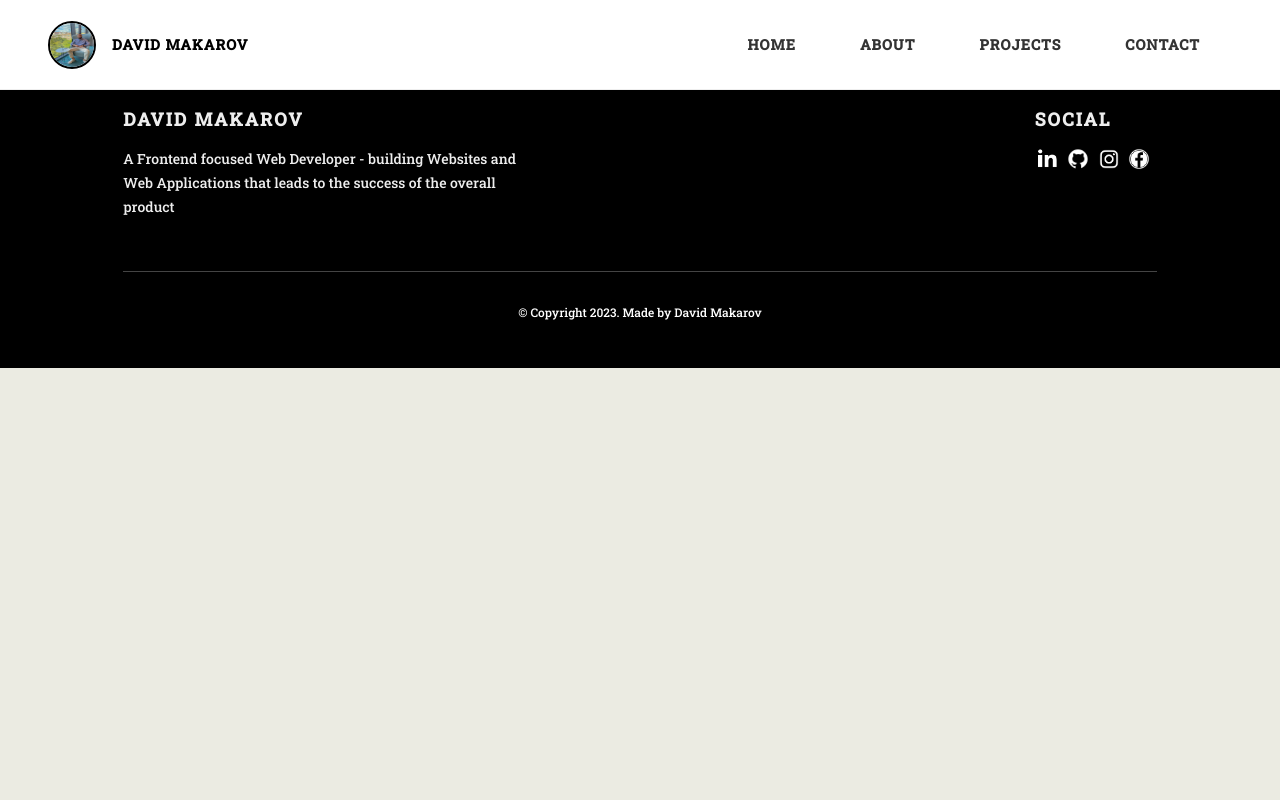
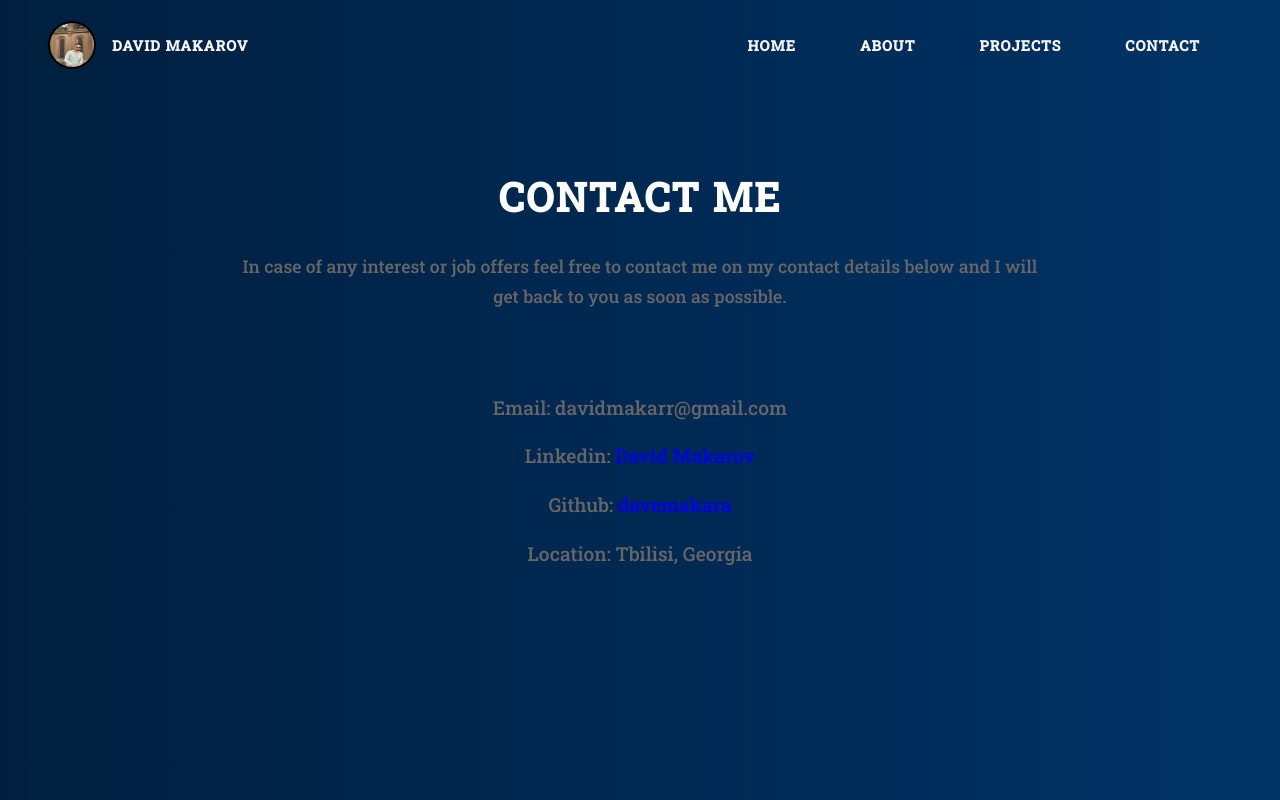
Before and after one commit to davemakara/my-portfolio, a React (Create React App) app: page /#/contact in a window 1280 px wide. Shown: the top 800 px of the page. Built offline with nearby package versions, Linux system fonts and the light colour scheme.

Commit message:
colors changed, contact page left only

```diff
--- a/src/components/Header.jsx
+++ b/src/components/Header.jsx
@@ -1,4 +1,4 @@
-import profilePic from "../assets/profile.jpg";
+import profilePic from "../assets/profile2.jpg";
 import styles from "./Header.module.css";
 import MainNavigation from "./MainNavigation";
 import menuIcon from "../assets/menu.svg";
--- a/src/components/Header.module.css
+++ b/src/components/Header.module.css
@@ -6,8 +6,8 @@ header {
   justify-content: space-between;
   align-items: center;
   padding: 0 1rem;
-  background-color: #fff;
-  border-bottom: 1px solid #eee;
+  /* background-color: #fff; */
+  /* border-bottom: 1px solid #eee; */
 }
 
 .profileInfo {
@@ -21,6 +21,7 @@ header {
   text-transform: uppercase;
   letter-spacing: 1px;
   font-weight: 700;
+  color: #f5f5f5;
 }
 
 .profileInfo p:hover {
--- a/src/components/MainNavigation.module.css
+++ b/src/components/MainNavigation.module.css
@@ -14,7 +14,9 @@ ul {
   padding: 2rem 1rem;
   display: inline-block;
   font-size: 0.8rem;
-  color: #333;
+  /* color: #333; */
+  color: #f5f5f5;
+  /* color: #eea47f; */
   text-transform: uppercase;
   letter-spacing: 1px;
   font-weight: 700;
@@ -22,7 +24,7 @@ ul {
 }
 
 .navLink:hover {
-  color: blueviolet;
+  color: #eea47f;
 }
 
 @media only screen and (min-width: 620px) {
--- a/src/components/ProjectItem.module.css
+++ b/src/components/ProjectItem.module.css
@@ -29,10 +29,11 @@
 .project-item-description h4 {
   font-size: 1.2rem;
   margin-bottom: 1rem;
+  color: #f5f5f5;
 }
 
 .project-item-description p {
-  color: #666;
+  color: #f5f5f5;
   font-size: 0.9rem;
   line-height: 1.7;
   margin-bottom: 2rem;
@@ -50,7 +51,8 @@
 .project-linkBtn {
   font-size: 0.8rem;
   color: #fff;
-  background: #7843e9;
+  /* background: #7843e9; */
+  background: #eea47f;
   text-transform: uppercase;
   letter-spacing: 1px;
   font-weight: 500;
--- a/src/index.css
+++ b/src/index.css
@@ -18,10 +18,12 @@ body {
     rgba(245, 245, 245, 0.8)
   ); */
   /* min-height: 100vh; */
-  background-color: rgb(235, 235, 226);
+  /* background-color: rgb(235, 235, 226);  */
+  /* background: linear-gradient(to right, #e67e22, #f39c12); */
   /* background-image: linear-gradient(to bottom right, #38a2d7, #561139); */
-  /* color: #ffffff; */
+  background: linear-gradient(to right, #001f3f, #003366);
+
+  color: #ffffff;
 
   /* min-height: 100vh; */
-  /* background: linear-gradient(to right, #ffdb01, #0e197d); */
 }
--- a/src/pages/AboutPage.module.css
+++ b/src/pages/AboutPage.module.css
@@ -13,6 +13,7 @@
 }
 
 .about-me h1 {
+  color: #f5f5f5;
   font-size: 2rem;
   /* text-align: center; */
   letter-spacing: 2px;
@@ -20,7 +21,8 @@
 }
 
 .about-me p {
-  color: #666;
+  /* color: #666; */
+  color: #f5f5f5;
   text-align: center;
   font-size: 1rem;
 
@@ -40,12 +42,13 @@
 
 .bio-info h4,
 .my-skills h4 {
+  color: #f5f5f5;
   font-size: 1.2rem;
   margin-bottom: 2rem;
 }
 
 .bio-info p {
-  color: #666;
+  color: #f5f5f5;
   font-size: 1rem;
   line-height: 1.7;
   margin-bottom: 1rem;
@@ -61,7 +64,8 @@
 .skill-item {
   padding: 0.7rem 0.9rem;
   background: rgba(153, 153, 153, 0.2);
-  color: #666;
+  /* color: #666; */
+  color: #f5f5f5;
   font-size: 0.8rem;
 
   margin: 0 12px 12px 0;
--- a/src/pages/ContactPage.jsx
+++ b/src/pages/ContactPage.jsx
@@ -1,5 +1,35 @@
+import styles from "./ContactPage.module.css";
+
 const ContactPage = () => {
-  return <h1>Hello, Im contact page</h1>;
+  return (
+    <section className={styles["contactPage-wrapper"]}>
+      <div className={styles["contact-upper"]}>
+        <h1>CONTACT ME</h1>
+        <p>
+          In case of any interest or job offers feel free to contact me on my
+          contact details below and I will get back to you as soon as possible.
+        </p>
+      </div>
+      <div className={styles["contact-below"]}>
+        <ul>
+          <li>Email: davidmakarr@gmail.com</li>
+          <li>
+            Linkedin:{" "}
+            <a href="https://www.linkedin.com/in/davidmakarov/" target="_blank">
+              David Makarov
+            </a>
+          </li>
+          <li>
+            Github:{" "}
+            <a href="https://github.com/davemakara" target="_blank">
+              davemakara
+            </a>
+          </li>
+          <li>Location: Tbilisi, Georgia</li>
+        </ul>
+      </div>
+    </section>
+  );
 };
 
 export default ContactPage;
--- /dev/null
+++ b/src/pages/ContactPage.module.css
@@ -0,0 +1,65 @@
+.contactPage-wrapper {
+  width: 100%;
+  min-height: 100vh;
+  padding: 70px 20px 90px;
+}
+
+.contact-upper {
+  text-align: center;
+  padding: 4rem 0;
+  max-width: 50rem;
+  margin: 0 auto;
+  text-align: center;
+}
+
+.contact-upper h1 {
+  font-size: 2rem;
+  letter-spacing: 2px;
+  margin-bottom: 1.8rem;
+}
+
+.contact-upper p {
+  color: #666;
+  text-align: center;
+  font-size: 1rem;
+
+  max-width: 60rem;
+  line-height: 1.7;
+}
+
+.contact-below {
+  max-width: 40rem;
+  margin: 0 auto;
+  text-align: center;
+}
+
+.contact-below ul li {
+  color: #666;
+  font-size: 1.2rem;
+  line-height: 1.7;
+  margin-bottom: 1rem;
+}
+
+.contact-below ul {
+  display: block;
+}
+
+@media only screen and (min-width: 920px) {
+  .contactPage-wrapper {
+    padding: 90px 20px;
+  }
+}
+
+@media only screen and (min-width: 1250px) {
+  .contact-upper {
+    padding: 5rem 0;
+  }
+
+  .contact-upper h1 {
+    font-size: 2.5rem;
+  }
+
+  .contact-upper p {
+    font-size: 1.1rem;
+  }
+}
--- a/src/pages/Homepage.module.css
+++ b/src/pages/Homepage.module.css
@@ -26,13 +26,15 @@
   text-transform: uppercase;
   letter-spacing: 2px;
   text-align: center;
-  color: #111;
+  /* color: #111; */
+  color: #f5f5f5;
   font-weight: 800;
   margin-bottom: 2rem;
 }
 
 .main-div p {
-  color: #333;
+  /* color: #333; */
+  color: #f5f5f5;
   font-size: 1rem;
   /* width: 100%; */
   /* text-align: center; */
@@ -53,7 +55,8 @@
 .btnLink {
   font-size: 1rem;
   color: #fff;
-  background: #7843e9;
+  /* background: #7843e9; */
+  background: #eea47f;
   text-transform: uppercase;
   letter-spacing: 2px;
   font-weight: 500;
--- a/src/pages/ProjectDetail.jsx
+++ b/src/pages/ProjectDetail.jsx
@@ -30,7 +30,6 @@ const ProjectDetail = () => {
         </ul>
         <h4>See Live</h4>
         <div className={styles["btn-wrapper"]}>
-          <button className={styles["btn-live-link"]}>
           <a
             href={project.link}
             target="_blank"
@@ -38,12 +37,10 @@ const ProjectDetail = () => {
           >
             LIVE LINK
           </a>
-          </button>
-          <button className={styles["btn-go-back"]}>
+
           <Link to="/projects" className={styles["a-go-back"]}>
             GO BACK
           </Link>
-          </button>
         </div>
       </div>
     </section>
--- a/src/pages/ProjectDetail.module.css
+++ b/src/pages/ProjectDetail.module.css
@@ -6,24 +6,27 @@
 }
 
 .project-detail-wrapper h1 {
+  color: #f5f5f5;
   text-align: center;
   font-size: 1.5rem;
   padding: 1.5rem 0 2.5rem;
 }
 
 .project-detail-wrapper h4 {
+  color: #f5f5f5;
   font-size: 1.2rem;
   margin-bottom: 1.4rem;
 }
 
 .project-detail-wrapper p {
-  color: #666;
+  color: #f5f5f5;
   font-size: 0.9rem;
   line-height: 1.7;
   /* margin-bottom: 1rem; */
 }
 .lastP {
   margin: 1rem 0 2rem;
+  color: #f5f5f5;
 }
 
 .image-wrapper {
@@ -48,7 +51,7 @@
 .project-skill {
   padding: 0.7rem 0.9rem;
   background: rgba(153, 153, 153, 0.2);
-  color: #666;
+  color: #f5f5f5;
   font-size: 0.8rem;
 
   margin: 0 12px 12px 0;
@@ -62,6 +65,10 @@
 
 .btn-live-link,
 .btn-go-back {
+  /* width: 65px; */
+  /* display: none; */
+  /* opacity: 0; */
+  width: auto;
   border: none;
   transition: transform 0.3s;
 }
@@ -87,14 +94,19 @@
 
 .a-live-link {
   color: #fff;
-  background: #7843e9;
+  /* background: #7843e9; */
+  background: #eea47f;
   margin-right: 1.1rem;
+}
+
+.a-live-link:hover,
+.a-go-back:hover {
+  transform: translateY(-3px);
 }
 
 .a-go-back {
   color: #000;
   background: #fff;
-  /* border: 1px solid #7843e9; */
 }
 
 @media only screen and (min-width: 920px) {
--- a/src/pages/ProjectsPage.module.css
+++ b/src/pages/ProjectsPage.module.css
@@ -14,13 +14,13 @@
 
 .projects-heading h1 {
   font-size: 2rem;
-
+  color: #f5f5f5;
   letter-spacing: 2px;
   margin-bottom: 1.8rem;
 }
 
 .projects-heading p {
-  color: #666;
+  color: #f5f5f5;
   text-align: center;
   font-size: 1rem;
 
```
Also changed, not shown: src/assets/profile2.jpg (added). Lines whose indentation alone changed are shown as unchanged.
